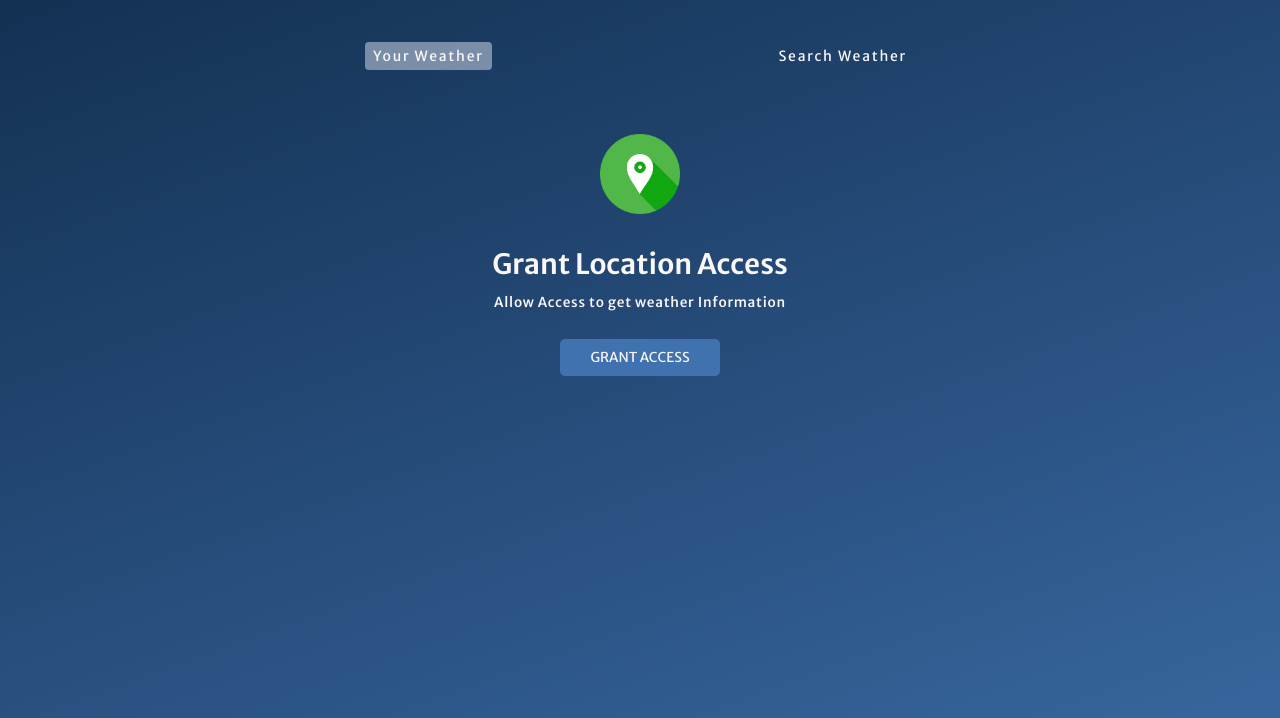
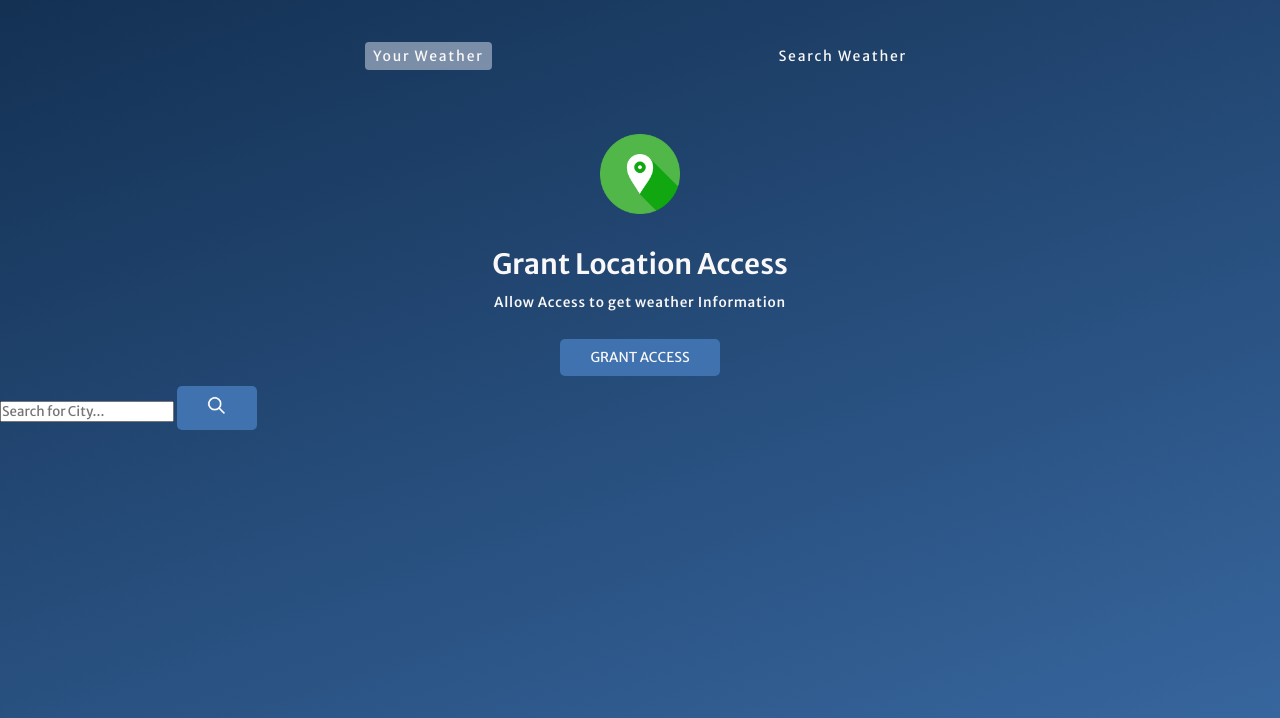
Before and after one commit to pujita-grover29/Weather-App, a plain HTML site: page index.html in a window 1280 px wide. Shown: the part 82-800 px from the top of the page. Drawn offline with Linux system fonts and the light colour scheme.

Commit message:
Update index.html

```diff
--- a/index.html
+++ b/index.html
@@ -33,7 +33,7 @@
             </div>
 
             <!-- search form -> form-container-->
-            <form class="form-container" data-searchForm>
+            <form class="container" data-searchForm>
                 <input placeholder="Search for City..." data-searchInput>
                 <button class="btn" type="submit">
                     <img src="search.png" width="20" height="20" loading="lazy">
```
